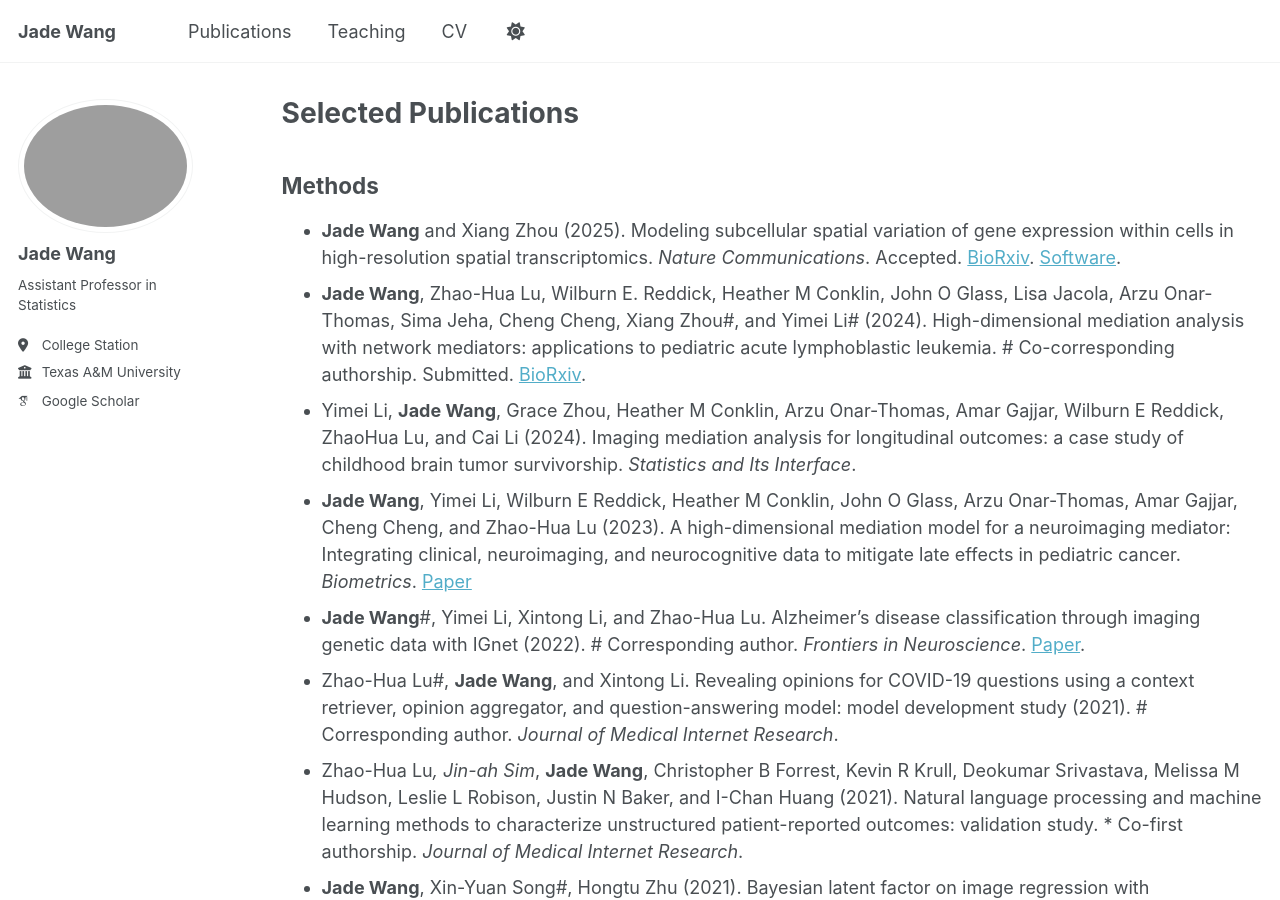
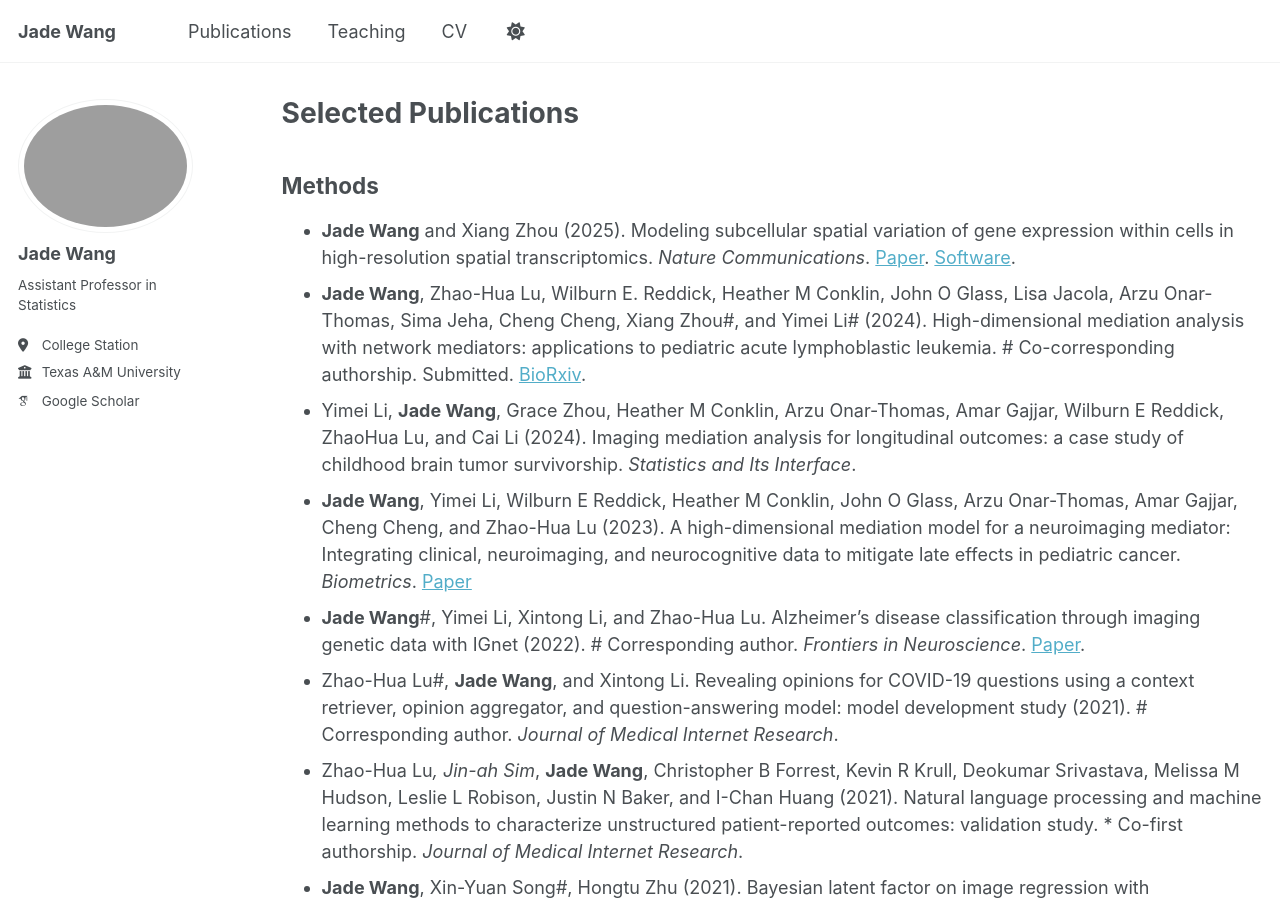
Before and after one commit to jadexq/jadexq.github.io, a Jekyll site: the page built from _pages/publications.md, in a window 1280 px wide and 900 px high. Built offline with Jekyll 4.4.1, drawn with Linux system fonts in a browser that asks for light colours; some web fonts are replaced; a script that is not in the unit is left out.

Commit message:
update publications

```diff
--- a/_pages/publications.md
+++ b/_pages/publications.md
@@ -9,10 +9,10 @@ author_profile: true
 
 
 ## Methods
-* **Jade Wang** and Xiang Zhou (2025). Modeling subcellular spatial variation of gene expression within cells in high-resolution spatial transcriptomics. *Nature Communications*.  Accepted. [BioRxiv](https://www.biorxiv.org/content/10.1101/2024.09.23.614515v1.abstract). [Software](https://jadexq.github.io/ELLA/).
+* **Jade Wang** and Xiang Zhou (2025). Modeling subcellular spatial variation of gene expression within cells in high-resolution spatial transcriptomics. *Nature Communications*. [Paper](https://www.nature.com/articles/s41467-025-64867-0). [Software](https://jadexq.github.io/ELLA/).
 * **Jade Wang**, Zhao-Hua Lu, Wilburn E. Reddick, Heather M Conklin, John O Glass, Lisa Jacola, Arzu Onar-Thomas, Sima Jeha, Cheng Cheng, Xiang Zhou#, and Yimei Li# (2024). High-dimensional mediation analysis with network mediators: applications to pediatric acute lymphoblastic leukemia. # Co-corresponding authorship. Submitted. [BioRxiv](https://www.biorxiv.org/content/10.1101/2024.09.23.614601v1.abstract).
 * Yimei Li, **Jade Wang**, Grace Zhou, Heather M Conklin, Arzu Onar-Thomas, Amar Gajjar, Wilburn E Reddick, ZhaoHua Lu, and Cai Li (2024). Imaging mediation analysis for longitudinal outcomes: a case study of childhood brain tumor survivorship. *Statistics and Its Interface*.
-* **Jade Wang**, Yimei Li, Wilburn E Reddick, Heather M Conklin, John O Glass, Arzu Onar-Thomas, Amar Gajjar, Cheng Cheng, and Zhao-Hua Lu (2023). A high-dimensional mediation model for a neuroimaging mediator: Integrating clinical, neuroimaging, and neurocognitive data to mitigate late effects in pediatric cancer. *Biometrics*. [Paper](https://pubmed.ncbi.nlm.nih.gov/35962595/.)
+* **Jade Wang**, Yimei Li, Wilburn E Reddick, Heather M Conklin, John O Glass, Arzu Onar-Thomas, Amar Gajjar, Cheng Cheng, and Zhao-Hua Lu (2023). A high-dimensional mediation model for a neuroimaging mediator: Integrating clinical, neuroimaging, and neurocognitive data to mitigate late effects in pediatric cancer. *Biometrics*. [Paper](https://pubmed.ncbi.nlm.nih.gov/35962595/)
 * **Jade Wang**#, Yimei Li, Xintong Li, and Zhao-Hua Lu. Alzheimer's disease classification through imaging genetic data with IGnet (2022). # Corresponding author. *Frontiers in Neuroscience*. [Paper](https://www.frontiersin.org/journals/neuroscience/articles/10.3389/fnins.2022.846638/full).
 * Zhao-Hua Lu#, **Jade Wang**, and Xintong Li. Revealing opinions for COVID-19 questions using a context retriever, opinion aggregator, and question-answering model: model development study (2021). # Corresponding author. *Journal of Medical Internet Research*.
 * Zhao-Hua Lu*, Jin-ah Sim*, **Jade Wang**, Christopher B Forrest, Kevin R Krull, Deokumar Srivastava, Melissa M Hudson, Leslie L Robison, Justin N Baker, and I-Chan Huang (2021). Natural language processing and machine learning methods to characterize unstructured patient-reported outcomes: validation study. * Co-first authorship. *Journal of Medical Internet Research*.
```
